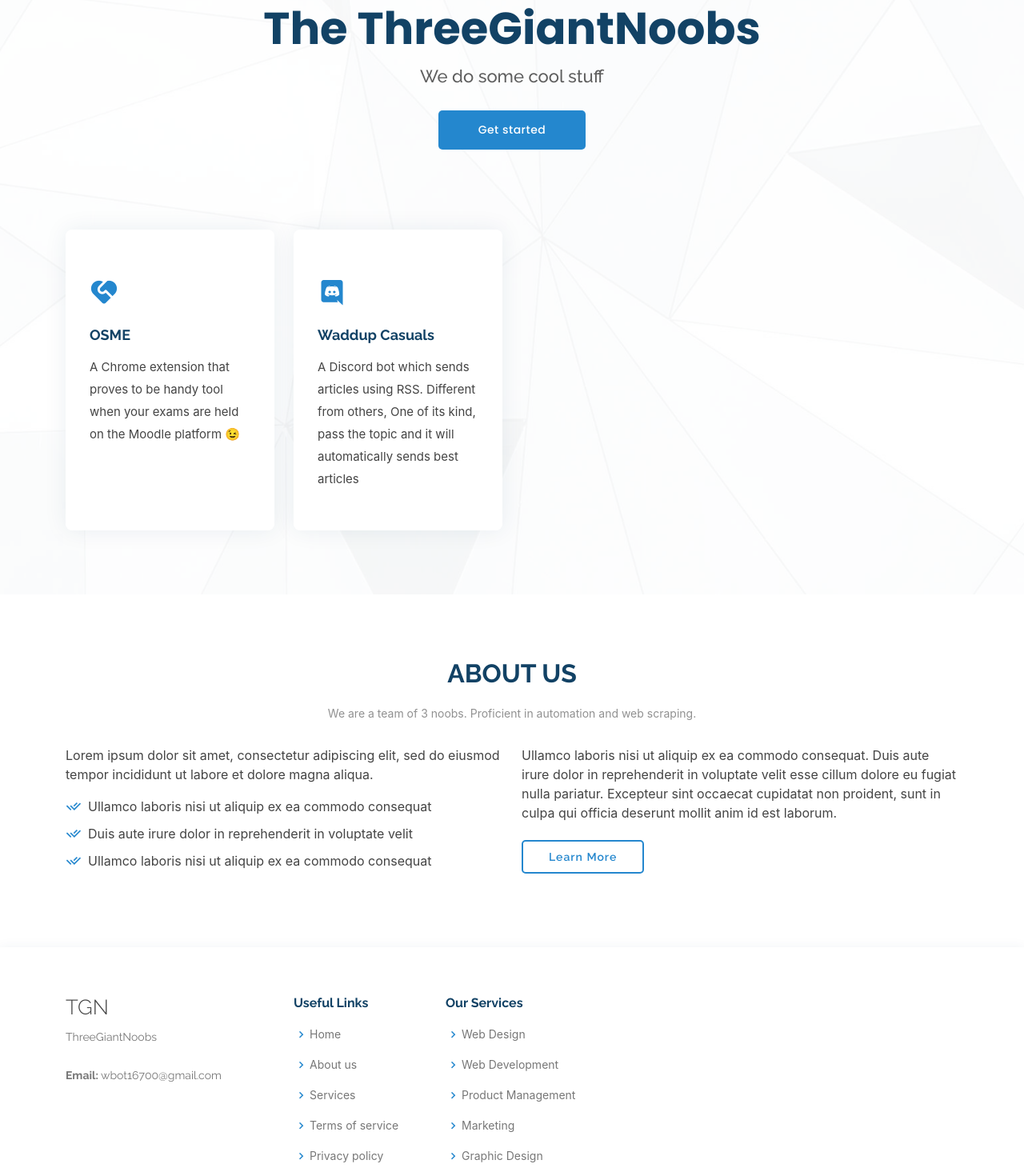
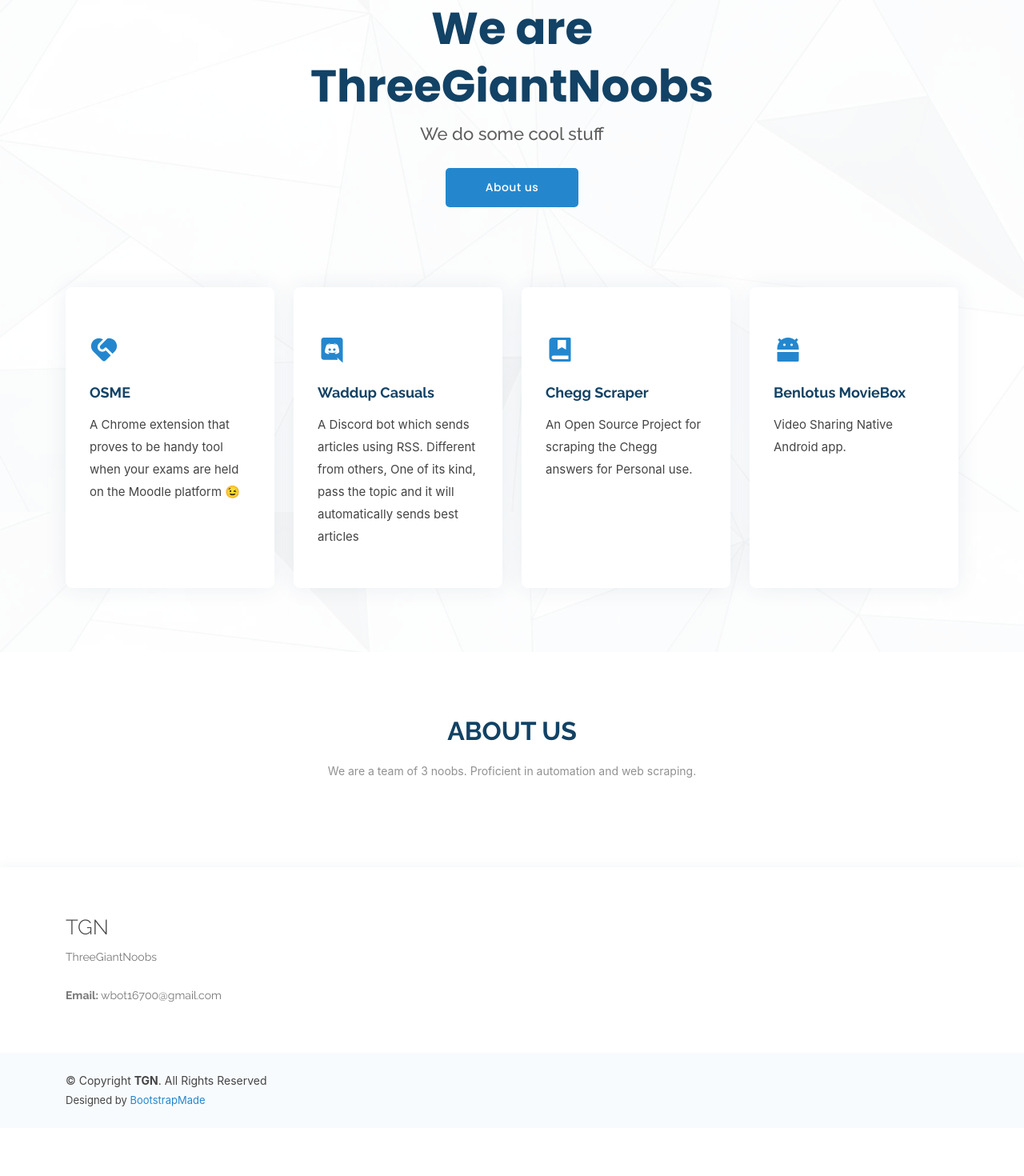
Before and after one commit to ThreeGiantNoobs/ThreeGiantNoobs.github.io, a React (Create React App) app: page / in a window 1280 px wide. Shown: the part 160-1630 px from the top of the page at 80% size. After the commit the page ends 1570 px from the top, so only its background shows below. Built offline with nearby package versions, Linux system fonts and the light colour scheme.

Commit message:
fix about

```diff
--- a/src/App.tsx
+++ b/src/App.tsx
@@ -13,24 +13,36 @@ function App() {
     return (
         <>
             <Header title="TGN" navLinks={navLinks}/>
-            <Hero titleLine1="The ThreeGiantNoobs" titleLine2="We do some cool stuff" boxesData={
+            <Hero titleLine1="We are ThreeGiantNoobs" titleLine2="We do some cool stuff" boxesData={
                 [
                     {
-                        "link": "#",
-                        "title": "OSME",
-                        "description": "A Chrome extension that proves to be handy tool when your exams are held on the Moodle platform 😉",
-                        "iconClass": "ri-service-fill"
+                        link: "https://osme.thetgnteam.com",
+                        title: "OSME",
+                        description: "A Chrome extension that proves to be handy tool when your exams are held on the Moodle platform 😉",
+                        iconClass: "ri-service-fill"
                     },
                     {
-                        "link": "#",
-                        "title": "Waddup Casuals",
-                        "description": "A Discord bot which sends articles using RSS. Different from others, One of its kind, pass the topic and it will automatically sends best articles",
-                        "iconClass": "ri-discord-fill"
+                        link: "https://waddup.thetgnteam.com",
+                        title: "Waddup Casuals",
+                        description: "A Discord bot which sends articles using RSS. Different from others, One of its kind, pass the topic and it will automatically sends best articles",
+                        iconClass: "ri-discord-fill"
+                    },
+                    {
+                        link: "https://github.com/ThreeGiantNoobs/chegg-scraper",
+                        title: "Chegg Scraper",
+                        description: "An Open Source Project for scraping the Chegg answers for Personal use.",
+                        iconClass: "ri-book-mark-fill"
+                    },
+                    {
+                        link: "#",
+                        title: "Benlotus MovieBox",
+                        description: "Video Sharing Native Android app.",
+                        iconClass: "ri-android-fill"
                     },
                 ]
-            } centerButton={{"title": "Get started", "link": "#hero"}}/>
+            }/>
             <Main />
-            {Footer([])}
+            <Footer socialLinks={[]} linksCollection={[]}/>
         </>
     );
 }
--- a/src/components/Footer.tsx
+++ b/src/components/Footer.tsx
@@ -1,9 +1,15 @@
 import {ButtonData} from './Hero'
+import React from "react";
 
 interface SocialLinkData {
     link: string,
     className: string,
     iconClassName: string
+}
+
+interface LinksCollection {
+    title: string,
+    links: ButtonData[]
 }
 
 export function SocialLink(data: SocialLinkData) {
@@ -12,25 +18,30 @@ export function SocialLink(data: SocialLinkData) {
     )
 }
 
-export function FooterSubLink(data: ButtonData) {
+const FooterSubLink: React.FC<ButtonData> = ({link, title}) => {
     return (
-        <li><i className="bx bx-chevron-right"/> <a href={data.link}>{data.title}</a></li>
+        <li><i className="bx bx-chevron-right"/> <a href={link}>{title}</a></li>
     )
 }
 
-export function FooterLinksCollection(title: string, data: ButtonData[]) {
+const FooterLinksCollection: React.FC<{ title: string, data: ButtonData[] }> = ({title, data}) => {
     return (
         <div className="col-lg-2 col-md-6 footer-links">
             <h4>{title}</h4>
             <ul>
-                {data.map((data) => FooterSubLink(data))}
+                {data.map((data) => {
+                    return <FooterSubLink {...data}/>
+                })}
             </ul>
         </div>
     )
 }
 
 // todo: complete footer
-export default function Footer(socialLinks: SocialLinkData[]) {
+const Footer: React.FC<{ socialLinks: SocialLinkData[], linksCollection: LinksCollection[] }> = ({
+                                                                                                     socialLinks,
+                                                                                                     linksCollection
+                                                                                                 }) => {
     return (
         <footer id="footer">
             <div className="footer-top">
@@ -45,27 +56,10 @@ export default function Footer(socialLinks: SocialLinkData[]) {
                             </p>
                         </div>
 
-                        <div className="col-lg-2 col-md-6 footer-links">
-                            <h4>Useful Links</h4>
-                            <ul>
-                                <li><i className="bx bx-chevron-right"/> <a href="#">Home</a></li>
-                                <li><i className="bx bx-chevron-right"/> <a href="#">About us</a></li>
-                                <li><i className="bx bx-chevron-right"/> <a href="#">Services</a></li>
-                                <li><i className="bx bx-chevron-right"/> <a href="#">Terms of service</a></li>
-                                <li><i className="bx bx-chevron-right"/> <a href="#">Privacy policy</a></li>
-                            </ul>
-                        </div>
+                        {linksCollection.map((collection) => {
+                            return <FooterLinksCollection title={collection.title} data={collection.links}/>
+                        })}
 
-                        <div className="col-lg-3 col-md-6 footer-links">
-                            <h4>Our Services</h4>
-                            <ul>
-                                <li><i className="bx bx-chevron-right"/> <a href="#">Web Design</a></li>
-                                <li><i className="bx bx-chevron-right"/> <a href="#">Web Development</a></li>
-                                <li><i className="bx bx-chevron-right"/> <a href="#">Product Management</a></li>
-                                <li><i className="bx bx-chevron-right"/> <a href="#">Marketing</a></li>
-                                <li><i className="bx bx-chevron-right"/> <a href="#">Graphic Design</a></li>
-                            </ul>
-                        </div>
 
                         {/*<div className="col-lg-4 col-md-6 footer-newsletter">*/}
                         {/*    <h4>Join Our Newsletter</h4>*/}
@@ -96,3 +90,5 @@ export default function Footer(socialLinks: SocialLinkData[]) {
         </footer>
     )
 }
+
+export default Footer
--- a/src/components/Hero.tsx
+++ b/src/components/Hero.tsx
@@ -26,8 +26,8 @@ const IconBox: React.FC<IconBoxData> = ({iconClass, title, link, description}) =
 }
 
 const Hero: React.FC<{
-    titleLine1: string, titleLine2: string, centerButton: ButtonData, boxesData: IconBoxData[]
-}> = ({titleLine1, titleLine2, boxesData,centerButton}) => {
+    titleLine1: string, titleLine2: string, centerButton?: ButtonData, boxesData: IconBoxData[]
+}> = ({titleLine1, titleLine2, boxesData,centerButton= {title: "About us", link: "#about"}}) => {
     return (
         <section id="hero" className="d-flex align-items-center">
             <div className="container position-relative" data-aos="fade-up" data-aos-delay="100">
--- a/src/components/mainSections/About.tsx
+++ b/src/components/mainSections/About.tsx
@@ -14,40 +14,40 @@ const About: React.FC<{
                     <p>{description}</p>
                 </div>
                 {/*todo: handle about us*/}
-                <div className="row content">
-                    <div className="col-lg-6">
-                        <p>
-                            Lorem ipsum dolor sit amet, consectetur adipiscing elit, sed do eiusmod tempor
-                            incididunt ut
-                            labore et dolore
-                            magna aliqua.
-                        </p>
-                        <ul>
-                            <li><i className="ri-check-double-line"/> Ullamco laboris nisi ut aliquip ex ea
-                                commodo
-                                consequat
-                            </li>
-                            <li><i className="ri-check-double-line"/> Duis aute irure dolor in reprehenderit in
-                                voluptate velit
-                            </li>
-                            <li><i className="ri-check-double-line"/> Ullamco laboris nisi ut aliquip ex ea
-                                commodo
-                                consequat
-                            </li>
-                        </ul>
-                    </div>
-                    <div className="col-lg-6 pt-4 pt-lg-0">
-                        <p>
-                            Ullamco laboris nisi ut aliquip ex ea commodo consequat. Duis aute irure dolor in
-                            reprehenderit in voluptate
-                            velit esse cillum dolore eu fugiat nulla pariatur. Excepteur sint occaecat cupidatat
-                            non
-                            proident, sunt in
-                            culpa qui officia deserunt mollit anim id est laborum.
-                        </p>
-                        <a href="#" className="btn-learn-more">Learn More</a>
-                    </div>
-                </div>
+                {/*<div className="row content">*/}
+                {/*    <div className="col-lg-6">*/}
+                {/*        <p>*/}
+                {/*            Lorem ipsum dolor sit amet, consectetur adipiscing elit, sed do eiusmod tempor*/}
+                {/*            incididunt ut*/}
+                {/*            labore et dolore*/}
+                {/*            magna aliqua.*/}
+                {/*        </p>*/}
+                {/*        <ul>*/}
+                {/*            <li><i className="ri-check-double-line"/> Ullamco laboris nisi ut aliquip ex ea*/}
+                {/*                commodo*/}
+                {/*                consequat*/}
+                {/*            </li>*/}
+                {/*            <li><i className="ri-check-double-line"/> Duis aute irure dolor in reprehenderit in*/}
+                {/*                voluptate velit*/}
+                {/*            </li>*/}
+                {/*            <li><i className="ri-check-double-line"/> Ullamco laboris nisi ut aliquip ex ea*/}
+                {/*                commodo*/}
+                {/*                consequat*/}
+                {/*            </li>*/}
+                {/*        </ul>*/}
+                {/*    </div>*/}
+                {/*    <div className="col-lg-6 pt-4 pt-lg-0">*/}
+                {/*        <p>*/}
+                {/*            Ullamco laboris nisi ut aliquip ex ea commodo consequat. Duis aute irure dolor in*/}
+                {/*            reprehenderit in voluptate*/}
+                {/*            velit esse cillum dolore eu fugiat nulla pariatur. Excepteur sint occaecat cupidatat*/}
+                {/*            non*/}
+                {/*            proident, sunt in*/}
+                {/*            culpa qui officia deserunt mollit anim id est laborum.*/}
+                {/*        </p>*/}
+                {/*        <a href="#" className="btn-learn-more">Learn More</a>*/}
+                {/*    </div>*/}
+                {/*</div>*/}
 
             </div>
         </section>
```
